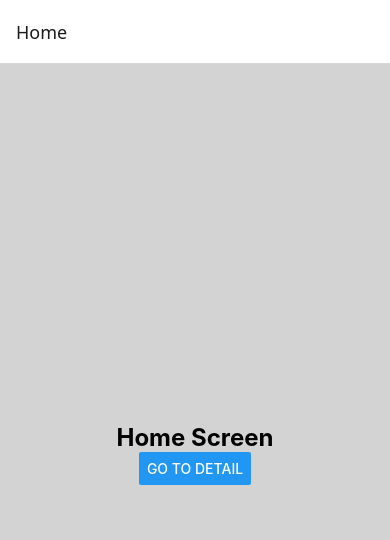
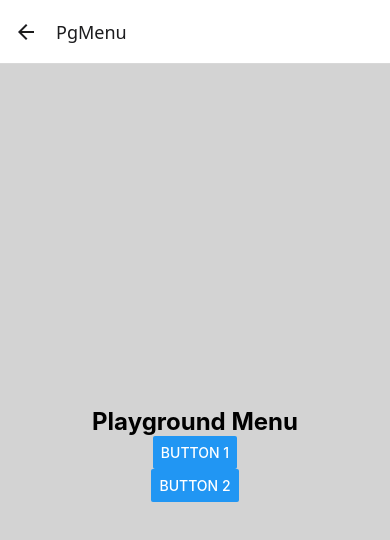
Before and after one commit to andoricano/ReactAppFrameCode, a React Native app: screen /PgMenu in a window 390 px wide. Shown: the top 540 px of the page. Built offline with nearby package versions, Linux system fonts and the light colour scheme.

Commit message:
[feat] add playgorund for testing RN and JS code.

```diff
--- a/App.tsx
+++ b/App.tsx
@@ -16,20 +16,20 @@ import { createNativeStackNavigator } from '@react-navigation/native-stack';
 import HomeScreen from './screen/HomeScreen';
 import DetailScreen from './screen/DetailScreen';
 import {NaviStackList} from './screen/NaviStack';
+import PlaygroundScreen from './screen/playground/PgMenuScreen';
+import PgMenuScreen from './screen/playground/PgMenuScreen';
 
 const Stack = createNativeStackNavigator<NaviStackList>();
 function App() {
-console.log('App Rendered')
 
   return (
     <SafeAreaProvider>
       <NavigationContainer>
         <Stack.Navigator
     initialRouteName="Home"
-    screenOptions={{ contentStyle: { backgroundColor: '#fafafa' } }}
-  >
+    screenOptions={{ contentStyle: { backgroundColor: '#fafafa' } }}>
           <Stack.Screen name="Home" component={HomeScreen} />
-          <Stack.Screen name="Detail" component={DetailScreen} />
+          <Stack.Screen name="PgMenu" component={PgMenuScreen} />
         </Stack.Navigator>
       </NavigationContainer>
     </SafeAreaProvider>
--- a/screen/HomeScreen.tsx
+++ b/screen/HomeScreen.tsx
@@ -10,8 +10,8 @@ export default function HomeScreen({ navigation }: any) {
     <View style={[styles.container, { paddingTop: insets.top }]}>
       <Text style={styles.title}>Home Screen</Text>
       <Button
-        title="Go to Detail"
-        onPress={() => navigation.navigate('Detail')}
+        title="Go to Playground"
+        onPress={() => navigation.navigate('PgMenu')}
       />
     </View>
   );
--- a/screen/NaviStack.tsx
+++ b/screen/NaviStack.tsx
@@ -1,4 +1,5 @@
 export type NaviStackList = {
   Home: undefined;
   Detail: undefined;
+  PgMenu: undefined;
 };
--- /dev/null
+++ b/screen/playground/NaviPlayground.tsx
@@ -0,0 +1,4 @@
+export type NaviPgStackList = {
+  PgText: undefined;
+  PgTextInput: undefined;
+};
--- /dev/null
+++ b/screen/playground/PgBaseScreen.tsx
@@ -0,0 +1,19 @@
+import React from 'react';
+import { View, StyleSheet } from 'react-native';
+import { useSafeAreaInsets } from 'react-native-safe-area-context';
+
+export default function PgBaseScreen({ children, style }: { children: React.ReactNode, style?: any }) {
+  const insets = useSafeAreaInsets();
+  return (
+    <View style={[styles.container, { paddingTop: insets.top }, style]}>
+      {children}
+    </View>
+  );
+}
+
+const styles = StyleSheet.create({
+  container: {
+    flex: 1,
+    backgroundColor: 'lightgray',
+  },
+});
--- /dev/null
+++ b/screen/playground/PgMenuScreen.tsx
@@ -0,0 +1,27 @@
+import React from 'react';
+import { Alert,Button, Text, StyleSheet } from 'react-native';
+import PgBaseScreen from './PgBaseScreen';
+
+export default function PgMenuScreen() {
+  return (
+    <PgBaseScreen style={styles.center}>
+      <Text style={styles.title}>Playground Menu</Text>
+      <Button
+        title="Button 1"
+        onPress={() => Alert.alert('Button 1 pressed')}
+      />
+      <Button title="Button 2" onPress={() => console.log('Button 2 pressed')} />
+    </PgBaseScreen>
+  );
+}
+
+const styles = StyleSheet.create({
+  center: {
+    justifyContent: 'center',
+    alignItems: 'center',
+  },
+  title: {
+    fontSize: 24,
+    fontWeight: 'bold',
+  },
+});
```
Also changed, not shown: screen/playground/PgTextInputScreen.tsx (added), screen/playground/PgTextScreen.tsx (added), 1 other file (tests, documents, lock files or other folders).
